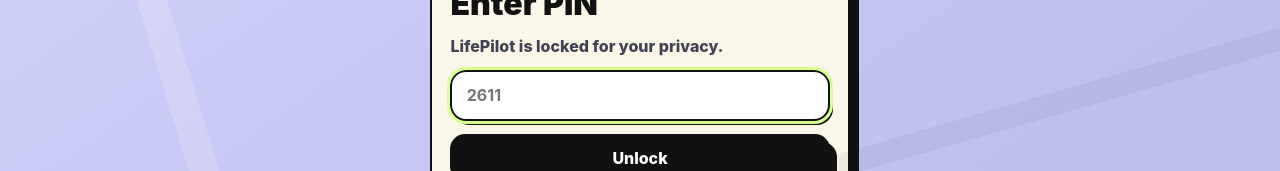
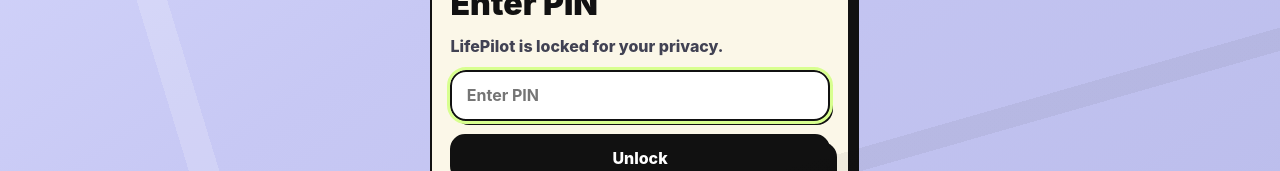
Before and after one commit to maaz2-max/lifepilot, a React (Vite) app: page / in a window 1280 px wide. Shown: the part 399-570 px from the top of the page. Built offline with nearby package versions, Linux system fonts and the light colour scheme.

Commit message:
Hide PIN hint on lock screen

```diff
--- a/src/App.jsx
+++ b/src/App.jsx
@@ -44,7 +44,7 @@
 
 const STORE_KEY = "lifepilot.state.v1";
 const PIN_SESSION_KEY = "lifepilot.pin.validUntil";
-const APP_PIN = "2611";
+const APP_PIN_HASH = "cc41d80b1697c04d19330fba23a82cfc68fb086e3445691578bfae3a3d6f3e57";
 const rupee = new Intl.NumberFormat("en-IN", {
   style: "currency",
   currency: "INR",
@@ -132,6 +132,11 @@
 
 function id(prefix) {
   return `${prefix}-${crypto.randomUUID ? crypto.randomUUID() : Date.now().toString(36)}`;
+}
+
+async function sha256Hex(value) {
+  const digest = await crypto.subtle.digest("SHA-256", new TextEncoder().encode(value));
+  return [...new Uint8Array(digest)].map((byte) => byte.toString(16).padStart(2, "0")).join("");
 }
 
 function localDateISO(date) {
@@ -612,15 +617,19 @@
 function PinLock({ onUnlock }) {
   const [pin, setPin] = useState("");
   const [error, setError] = useState("");
-
-  const submit = (event) => {
+  const [checking, setChecking] = useState(false);
+
+  const submit = async (event) => {
     event.preventDefault();
-    if (pin === APP_PIN) {
+    setChecking(true);
+    const hash = await sha256Hex(pin);
+    if (hash === APP_PIN_HASH) {
       onUnlock();
       return;
     }
     setError("Wrong PIN. Please try again.");
     setPin("");
+    setChecking(false);
   };
 
   return (
@@ -638,11 +647,15 @@
           }}
           inputMode="numeric"
           type="password"
-          placeholder="2611"
+          placeholder="Enter PIN"
+          autoComplete="off"
+          autoCorrect="off"
+          spellCheck="false"
+          aria-label="PIN"
           autoFocus
         />
         {error && <p className="validation">{error}</p>}
-        <button className="primary tactile" type="submit">Unlock</button>
+        <button className="primary tactile" type="submit" disabled={checking}>{checking ? "Checking..." : "Unlock"}</button>
       </form>
     </main>
   );
```
